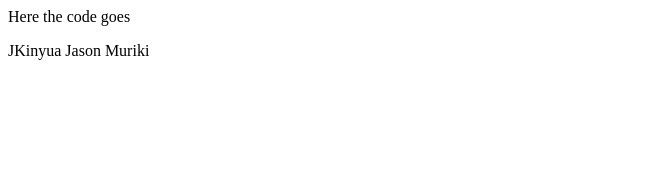
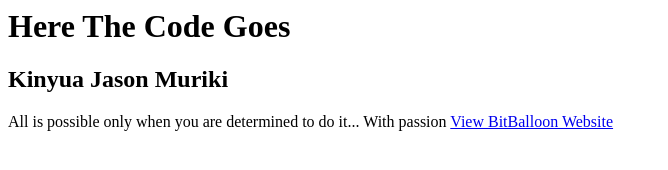
Before and after one commit to jasonmurikikinyua/jasonmurikikinyua.github.io, a plain HTML site: page index.html in a window 1280 px wide. Shown: the whole page, without its empty margins (0-668 px from the left). Drawn offline with Linux system fonts and the light colour scheme.

Commit message:
Files from an advanced earlier test project added

```diff
--- a/index.html
+++ b/index.html
@@ -5,7 +5,11 @@ Kinyua Jason Muriki
 </title>
 </head>
 <body>
-Here the code goes
-<p>JKinyua Jason Muriki</p>
+<h1>Here The Code Goes</h1>
+<p><h2>Kinyua Jason Muriki</h2></p>
+<span>
+All is possible only when you are determined to do it... With passion
+</span>
+<a href="http://jasonmuriki.bitballoon.com" title="earlier Project">View BitBalloon Website</a>
 </body>
 </html>
```
Also changed, not shown: Instru.txt (added), 13 other files.
